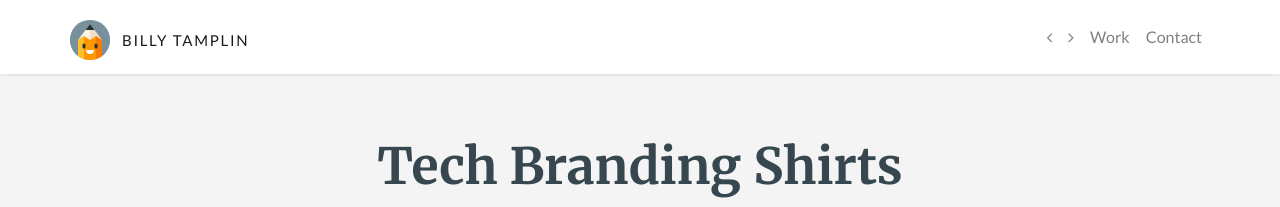
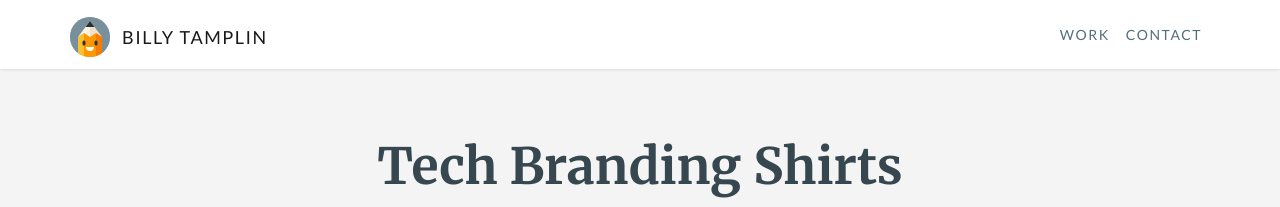
Before and after one commit to btamps/btamps.github.io, a Jekyll site: the page built from _posts/2016-03-15-tech-promotional-shirts.markdown, in a window 1280 px wide. Shown: the top 207 px of the page. Built offline with Jekyll 4.4.1, drawn with Linux system fonts in a browser that asks for light colours; nearby versions of some CDN libraries.

Commit message:
updated nav styles

```diff
--- a/_sass/_nav.scss
+++ b/_sass/_nav.scss
@@ -12,13 +12,14 @@
   }
 }
 
-.nav {
+.navbar-nav {
   li {
-    a {
+    a.nav-link {
       font-family: $font-sans;
       text-transform: uppercase;
       letter-spacing: 1.5px;
       font-size: 14px;
+      color: $gray !important;
       &:hover {
         color: $orange !important;
       }
@@ -27,19 +28,14 @@
       font-size: 20px;
       display: none;
     }
-
-    &:last-child {
-      a {
-        padding-right: 0;
-      }
-    }
   }
 }
 
 .navbar-brand {
   padding: 0;
   margin-left: 0;
-  height: auto;
+  text-transform: uppercase;
+  color: $dark;
   &:hover {
     color: $orange !important;
   }
@@ -91,9 +87,8 @@
       margin-left: 0;
     }
     span {
-      font-size: 15px;
-      margin-top: 9px;
-      letter-spacing: 1.7px;
+      font-size: 18px;
+      margin-top: 7px;
     }
   }
   .nav li {
@@ -103,9 +98,6 @@
   }
   .post {
     padding-top: 74px;
-    nav {
-      height: 74px;
-    }
     .nav-up {
         top: -74px;
     }
```
